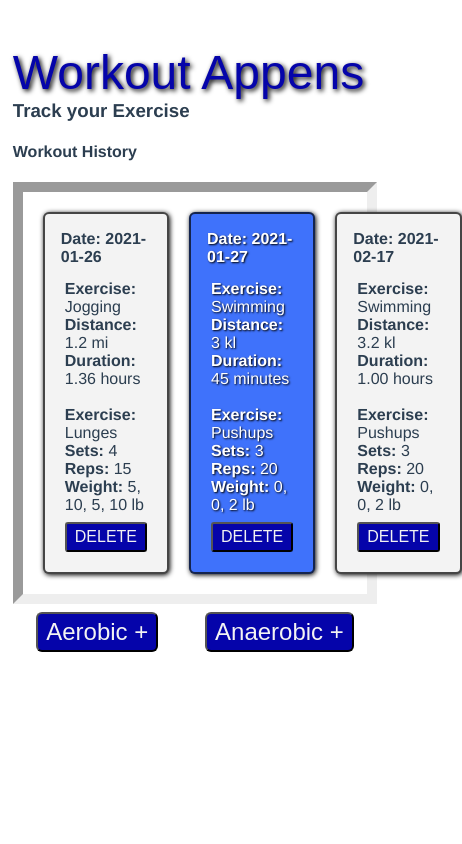
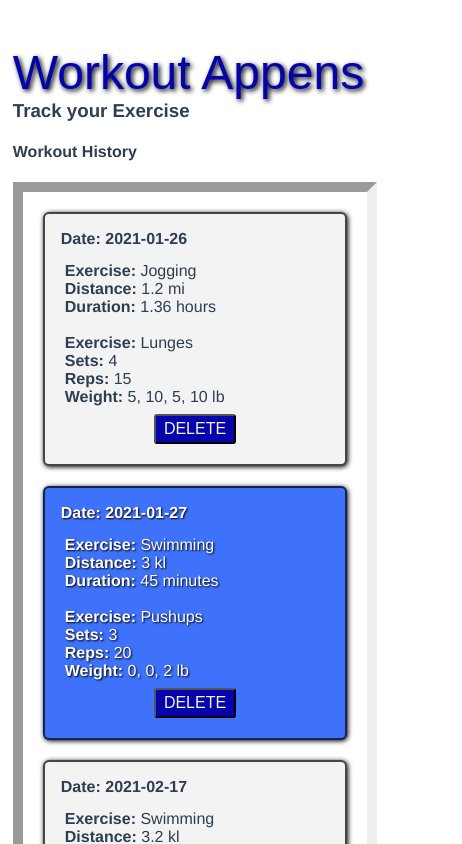
Before and after one commit to timetoady/workout-vue2, a Vue app: page / in a window 390 px wide. Shown: the top 844 px of the page, 462 px wide, since content can reach past the window. Built offline with nearby package versions, Linux system fonts and the light colour scheme.

Commit message:
small style fixes

```diff
--- a/src/components/AddWorkout.vue
+++ b/src/components/AddWorkout.vue
@@ -53,12 +53,15 @@
             <div></div>
             <div class="addButtonDiv">
               <button class="addButton">ADD</button>
+              <div>
               <p v-if="error && submitting && item.isAnaero" class="errorMessage">
                 Exercise field is empty. Please name your anaerobic exercise.
               </p>
               <p v-if="success && item.isAnaero" class="successMessage">
                 Exercise added to session.
               </p>
+              </div>
+
             </div>
           </label>
         </div>
@@ -109,12 +112,16 @@
 
         <div class="addButtonDiv">
           <button class="addButton">ADD</button>
+          <div>
           <p v-if="error && submitting && item.isAero" class="errorMessage">
             Exercise field is empty. Please name your aerobic exercise.
           </p>
           <p v-if="success && item.isAero" class="successMessage">
             Exercise added to session.
-          </p>
+            </p>
+          </div>
+
+
         </div>
       </form>
     </div>
@@ -280,6 +287,7 @@ select {
 }
 .successMessage {
   color: rgb(0, 255, 48);
+  margin: 0;
 }
 .has-error{
   border: 1px solid red;
--- a/src/components/Workout.vue
+++ b/src/components/Workout.vue
@@ -111,6 +111,16 @@ export default {
   max-width: 1200px;
   padding: 20px;
 }
+@media screen and (max-width: 900px){
+  .historyGrid {
+    grid-template-columns: 1fr 1fr;
+  }
+}
+@media screen and (max-width: 700px){
+  .historyGrid {
+    grid-template-columns: 1fr;
+  }
+}
 div.historyGrid > ul:nth-of-type(odd) {
   background: #f3f3f3;
   border: 2px solid rgba(0, 0, 0, 0.712);
```
